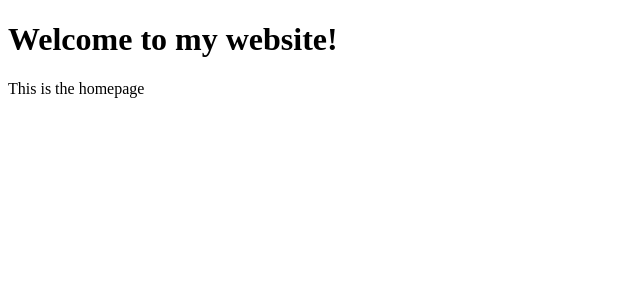
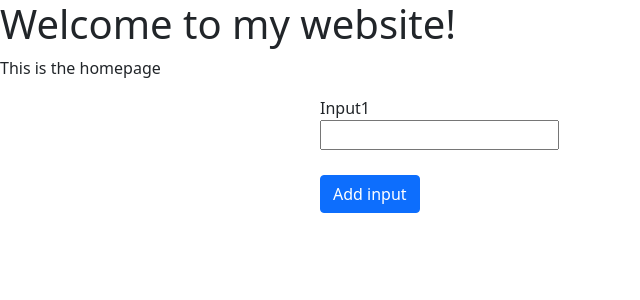
Before and after one commit to MrEnglishCat/ydhr77, a Flask app: page / in a window 1280 px wide. Shown: the top 300 px of the page, without its empty margins (0-640 px from the left). Run offline with Flask 3, Linux system fonts and the light colour scheme.

Commit message:
add uejqyr

```diff
--- a/app.py
+++ b/app.py
@@ -9,4 +9,4 @@
 
 
 if __name__ == "__main__":
-    app.run()
+    app.run(debug=True)
--- a/templates/base.html
+++ b/templates/base.html
@@ -3,9 +3,15 @@
 <head>
     <meta charset="UTF-8">
     <meta name="viewport" content="width=device-width, initial-scale=1">
+    <link href="https://cdn.jsdelivr.net/npm/bootstrap@5.0.2/dist/css/bootstrap.min.css" rel="stylesheet"
+          integrity="sha384-EVSTQN3/azprG1Anm3QDgpJLIm9Nao0Yz1ztcQTwFspd3yD65VohhpuuCOmLASjC" crossorigin="anonymous">
+    <script src="https://cdn.jsdelivr.net/npm/bootstrap@5.0.2/dist/js/bootstrap.bundle.min.js"
+            integrity="sha384-MrcW6ZMFYlzcLA8Nl+NtUVF0sA7MsXsP1UyJoMp4YLEuNSfAP+JcXn/tWtIaxVXM"
+            crossorigin="anonymous"></script>
+    <script src="https://ajax.googleapis.com/ajax/libs/jquery/3.7.1/jquery.min.js"></script>
     <title>{% block title %}{% endblock %}</title>
 </head>
 <body>
- {% block content %} {% endblock %}
+{% block content %} {% endblock %}
 </body>
 </html>
--- a/templates/index.html
+++ b/templates/index.html
@@ -3,7 +3,20 @@
 {% block title %} Home {% endblock title %}
 
 {% block content %}
-<h1>Welcome to my website!</h1>
-<p>This is the homepage</p>
+    <h1>Welcome to my website!</h1>
+    <p>This is the homepage</p>
+    <div style="display: flex; margin: 0 auto; width: 50%">
+        <form>
+            <div style="display: flex; flex-direction: column; margin: 0 auto;">
+                <label for="input1">Input1</label>
+                <input type="text" id="input1"/>
+                <div style="padding-top:25px">
+                    <button onclick="" class="btn btn-primary">Add input</button>
+                </div>
+            </div>
+
+        </form>
+    </div>
+
 
 {% endblock %}
```
